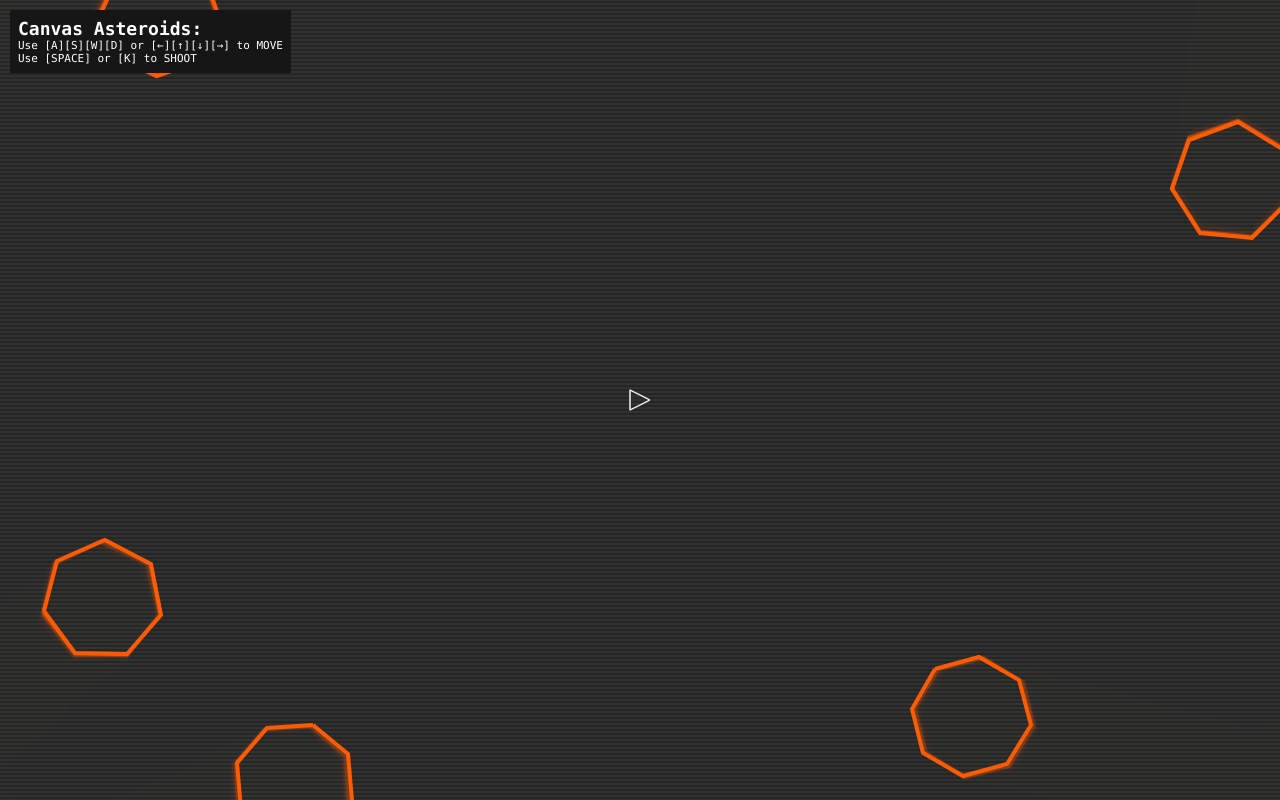
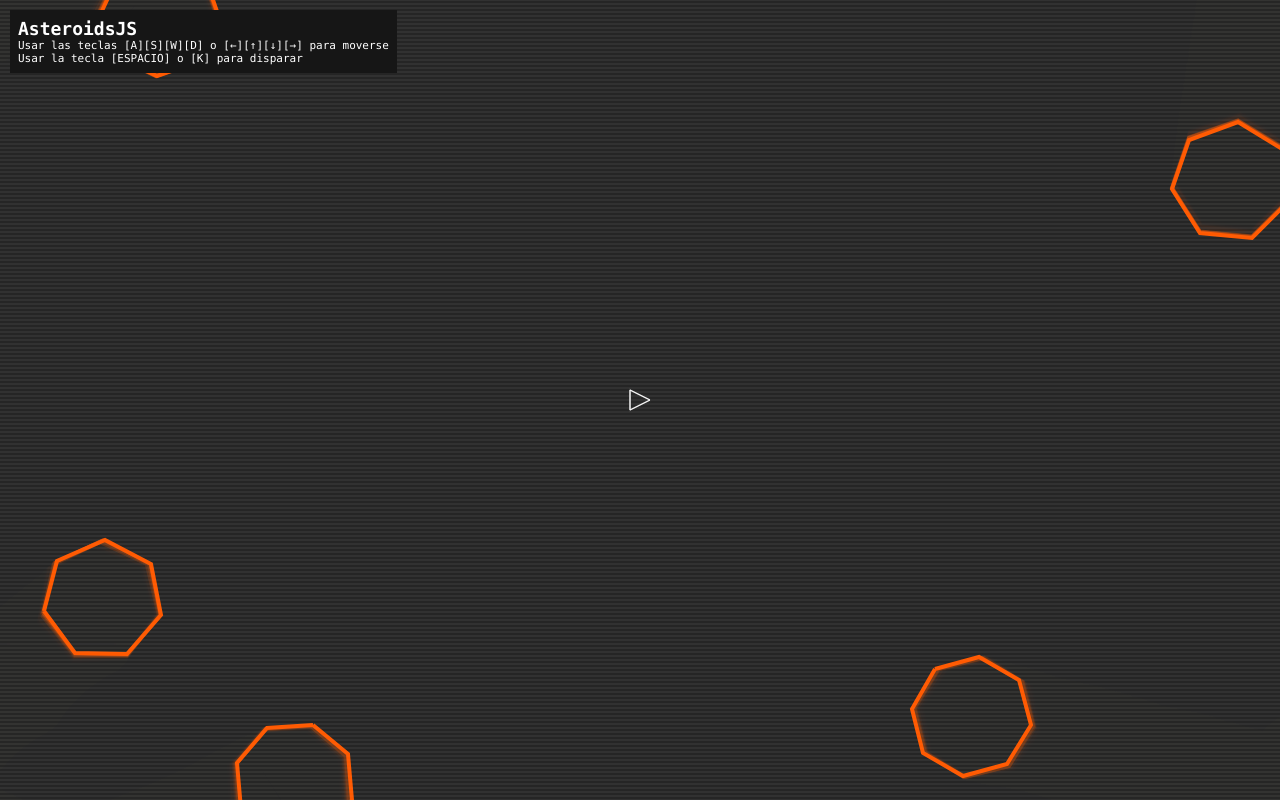
Before and after one commit to joaquinbf/AP3-AsteroidJS, a plain HTML site: page index.html in a window 1280 px wide. Drawn offline with Linux system fonts and the light colour scheme.

Commit message:
update files and README.md

```diff
--- a/index.html
+++ b/index.html
@@ -13,6 +13,7 @@ Source: https://github.com/everblind/js-playground/tree/master/canvas-asteroids
 
   <title>AsteroidJS</title>
 
+  <script src="./main.js"></script>
   <script src="./src/script.js"></script>
   <link rel="stylesheet" href="./src/style.css">
 </head>
@@ -22,9 +23,9 @@ Source: https://github.com/everblind/js-playground/tree/master/canvas-asteroids
 </html>
 
 <div id="info">
-  <h1>Canvas Asteroids:</h1>
-  <p>Use [A][S][W][D] or [&larr;][&uarr;][&darr;][&rarr;] to MOVE</p>
-  <p>Use [SPACE] or [K] to SHOOT</p>
+  <h1>AsteroidsJS</h1>
+  <p>Usar las teclas [A][S][W][D] o [&larr;][&uarr;][&darr;][&rarr;] para moverse</p>
+  <p>Usar la tecla [ESPACIO] o [K] para disparar</p>
 </div>
 
 <canvas id="canvas"></canvas>
```
Also changed, not shown: main.js (added), 1 other file.
